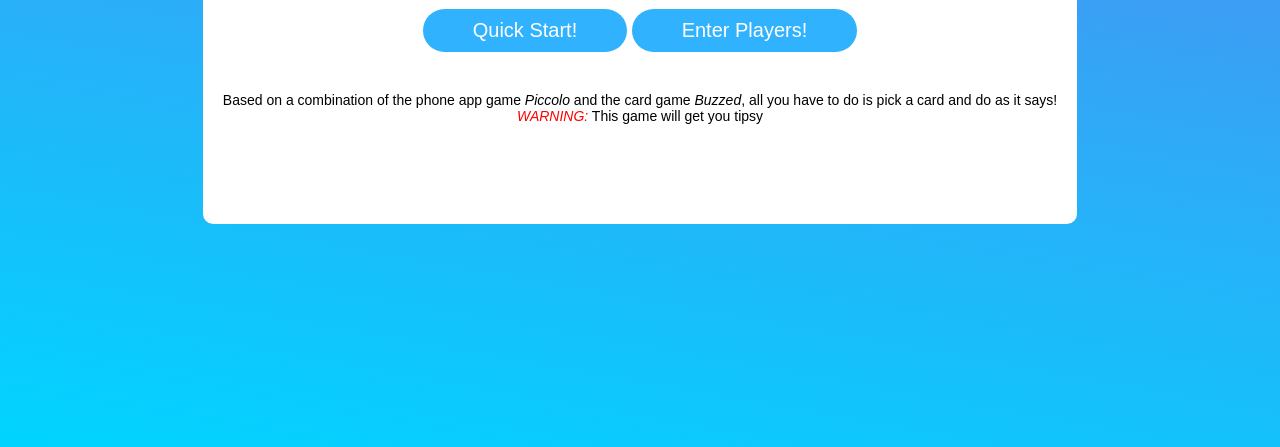
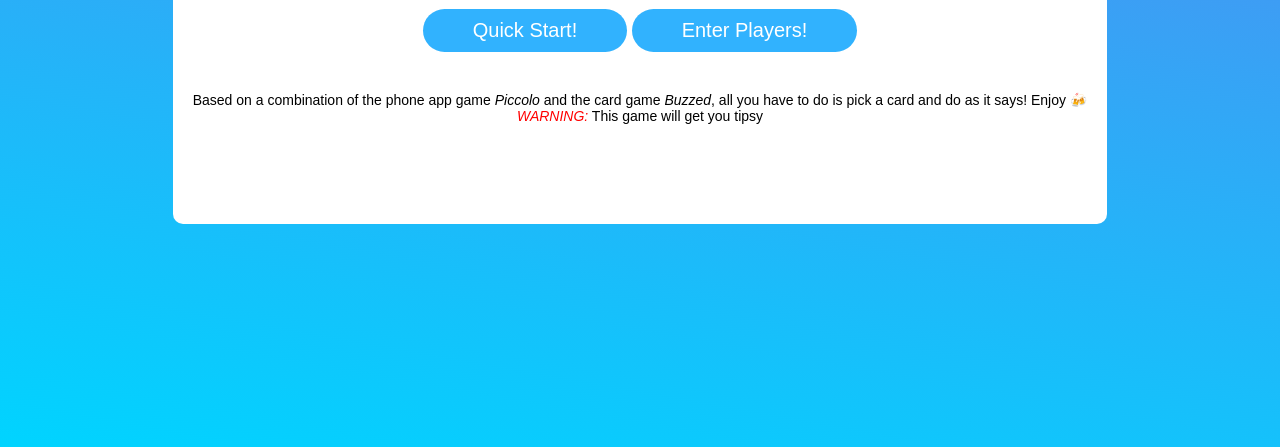
Before and after one commit to BKenny11/Around-The-Room, a plain HTML site: page index.html in a window 1280 px wide. Shown: the part 369-816 px from the top of the page. Drawn offline with nearby package versions, Linux system fonts and the light colour scheme.

Commit message:
quick file update

```diff
--- a/index.html
+++ b/index.html
@@ -7,7 +7,7 @@
 <link rel="stylesheet" href="./game.css">
 <meta name="viewport" content="width=device-width, initial-scale=1">
 <meta name="description" content="A fun multiplayer game to have some drinks among friends">
-<link rel="manifest" href="/manifest.json">
+<link rel="manifest" href="./manifest.json">
 
 <body>
     <div id="app">
@@ -20,7 +20,7 @@
             <div class="notes">
                 <div>Based on a combination of the phone app game <i>Piccolo</i> and the card game <i>Buzzed</i>, all
                     you have to do is pick a card and do as it
-                    says!</div>
+                    says! Enjoy 🍻</div>
 
 
                 <div><span class="warning">WARNING:</span> This game will get you tipsy</div>
```
